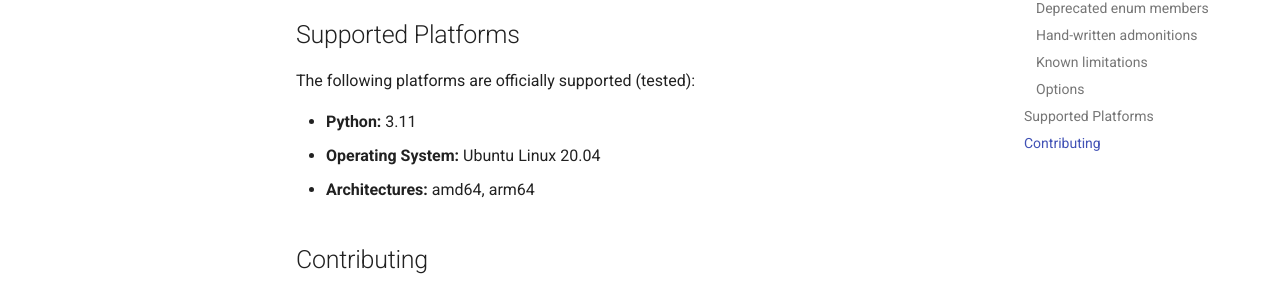
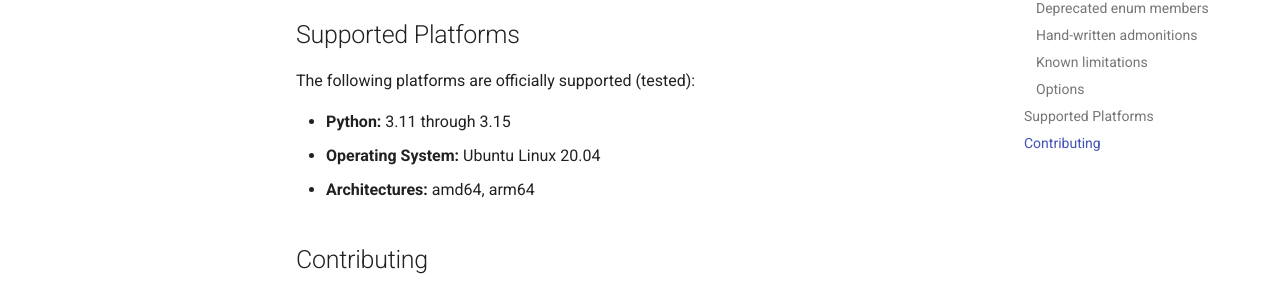
Before and after one commit to frequenz-floss/griffe-frequenz-core, an MkDocs documentation site: the page built from docs/index.md, in a window 1280 px wide and 900 px high, scrolled down 12561 px. Shown: the part 345-642 px from the top of the window. Built offline with MkDocs 1.6.1 and Material for MkDocs 9.7.7, drawn with Linux system fonts in a browser that asks for light colours; comment, search, counter and statistics services are not loaded; the version menu is left out.

Commit message:
Test Python 3.13 through 3.15 in CI
The existing matrix stops at Python 3.12, so it never runs the runtime
checks for warnings.deprecated. Add Python 3.13, 3.14 and 3.15 to the full
CI and package installation matrices.

Keep the PR workflow unchanged so its checks stay fast. The larger matrix
runs on pushes and in the merge queue.

Signed-off-by: Leandro Lucarella <luca-frequenz@llucax.com>

```diff
--- a/README.md
+++ b/README.md
@@ -557,7 +557,7 @@ replacement, which doesn't belong in a title.
 
 The following platforms are officially supported (tested):
 
-- **Python:** 3.11
+- **Python:** 3.11 through 3.15
 - **Operating System:** Ubuntu Linux 20.04
 - **Architectures:** amd64, arm64
 
```
Also changed, not shown: RELEASE_NOTES.md (+2 -0 lines), 1 other file.
